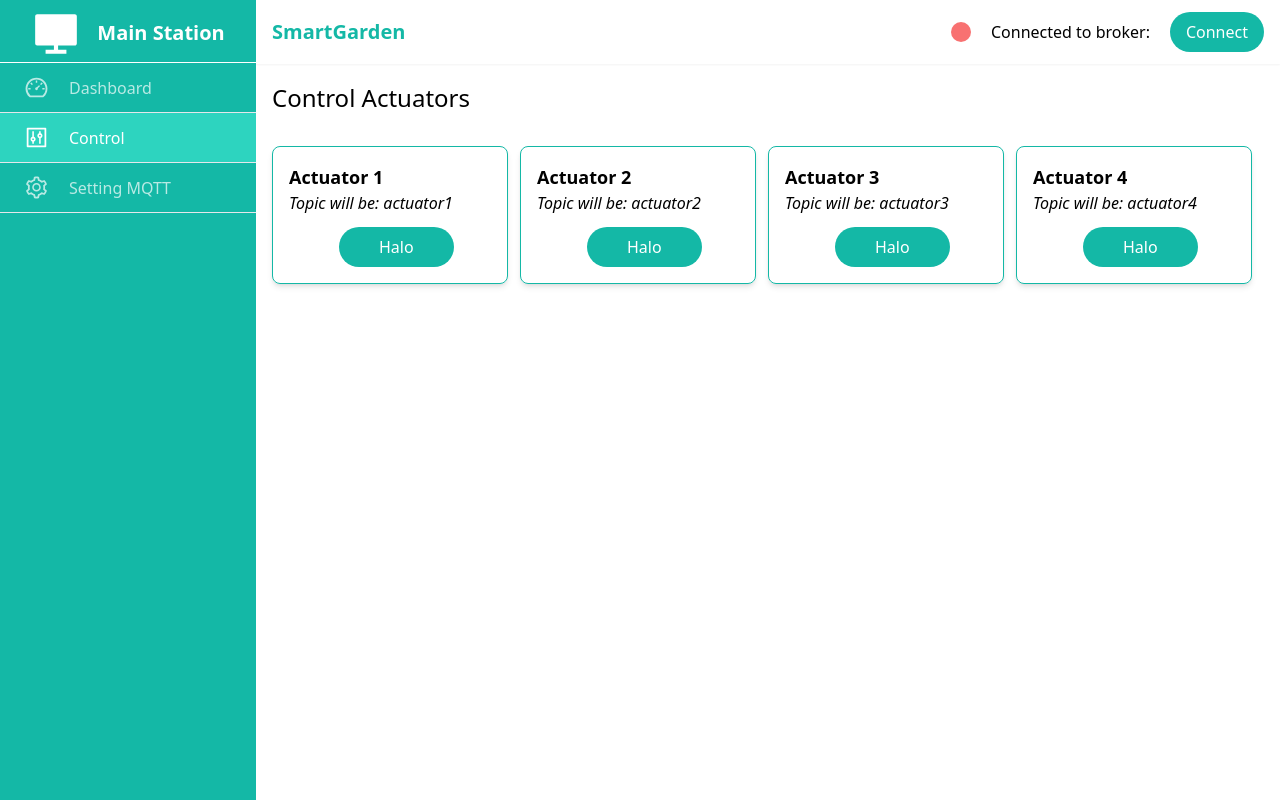
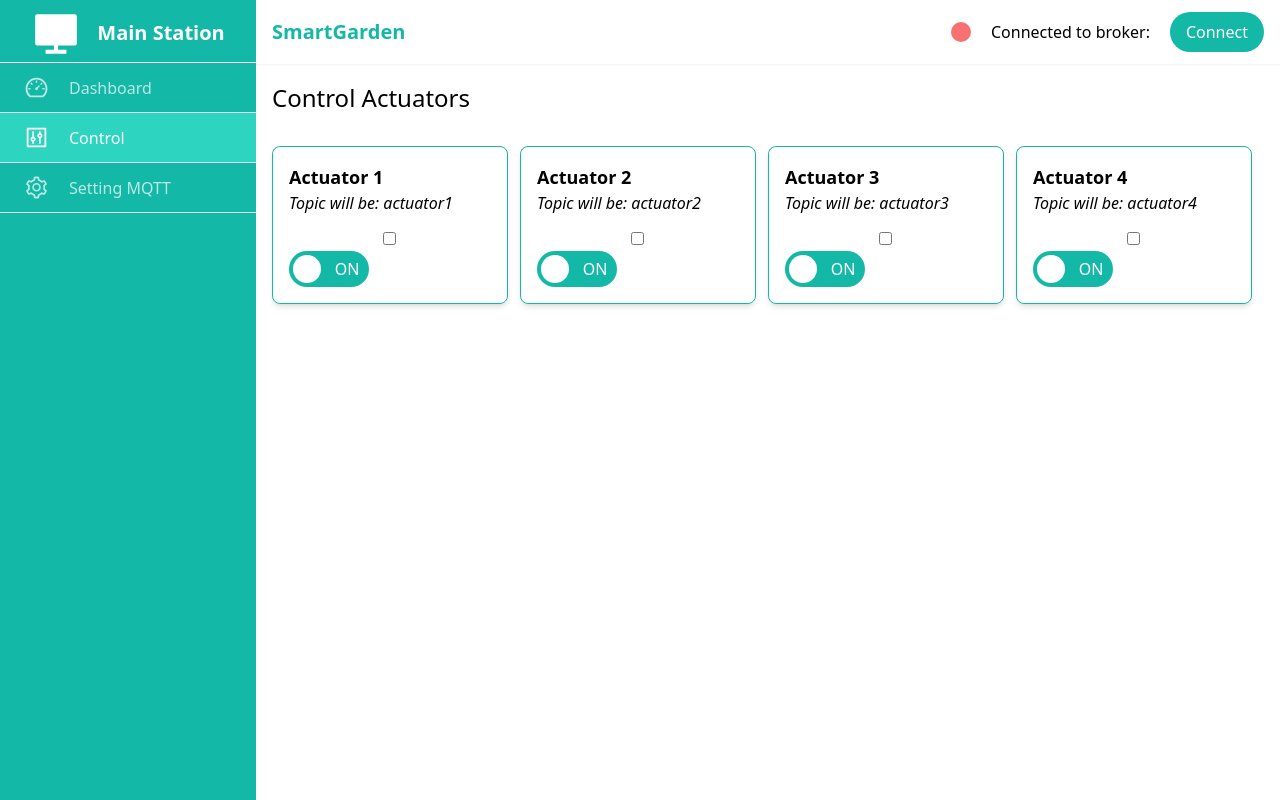
Before and after one commit to tubagusdylan/smart-garden-app, a React (Vite) app: page /control in a window 1280 px wide. Built offline with nearby package versions, Linux system fonts and the light colour scheme.

Commit message:
Create button switch in ActuatorCard.jsx

```diff
--- a/src/App.jsx
+++ b/src/App.jsx
@@ -97,3 +97,6 @@ function App() {
 }
 
 export default App;
+
+// TODO: Di App bikin fungsi handleActuatorChange, bikin kondisi menggunakan index,
+// !! Kalau index terpilih lakukan publish berdasarkan topic per object di actuators tersebut.
--- a/src/components/ActuatorCard.jsx
+++ b/src/components/ActuatorCard.jsx
@@ -1,8 +1,13 @@
 /* eslint-disable no-unused-vars */
 /* eslint-disable react/prop-types */
 
+import { useState } from "react";
+
 const ActuatorCard = (props) => {
   const { name, topic, status } = props;
+
+  const [isChecked, setIsChecked] = useState(false);
+
   return (
     <div className="w-full lg:w-1/2 xl:w-1/4">
       <div className="w-full lg:w-[95%] flex flex-wrap items-center p-4 border border-teal-500 rounded-lg shadow-md">
@@ -13,8 +18,13 @@ const ActuatorCard = (props) => {
           </span>
         </header>
         <div className="w-1/2 lg:w-full text-center lg:mt-3">
-          <input type="checkbox" className="invisible" id="control" />
-          <button className="py-2 px-10 bg-teal-500 text-white rounded-full">Halo</button>
+          <input type="checkbox" className="" id={name} />
+          <label htmlFor={name}>
+            <div className="w-[80px] h-9 rounded-full bg-teal-500 flex items-center px-1 cursor-pointer">
+              <div className="w-1/2 text-white">{status === "OFF" ? <div className=" w-7 h-7 bg-white rounded-full "></div> : "OFF"}</div>
+              <div className="w-1/2 text-white">ON</div>
+            </div>
+          </label>
         </div>
       </div>
     </div>
--- a/src/pages/Control.jsx
+++ b/src/pages/Control.jsx
@@ -19,4 +19,7 @@ const Control = () => {
   );
 };
 
+// TODO: Kirim index dan value ke actuator Card, di aktuator card, panggil fungsi dari App
+// TODO: lalu kirim value dan index yang terpilih ke App.
+
 export default Control;
```
